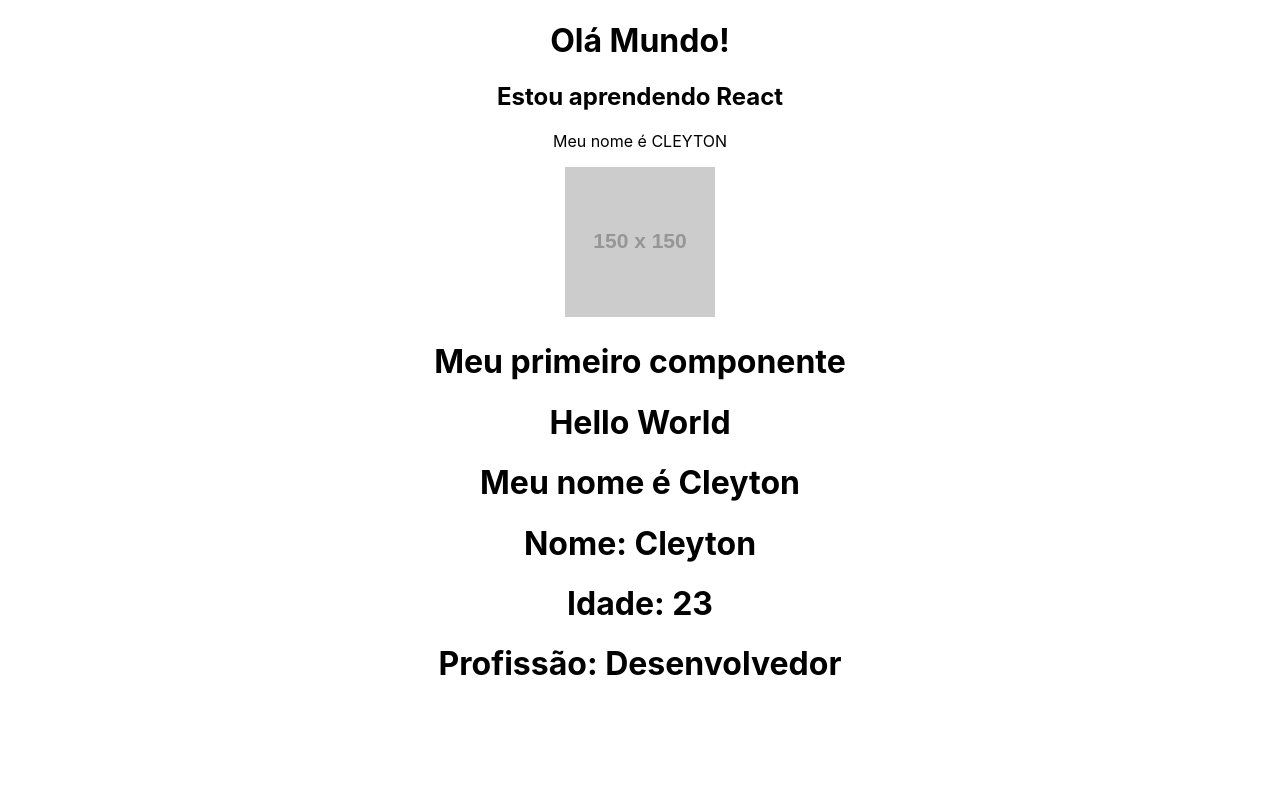
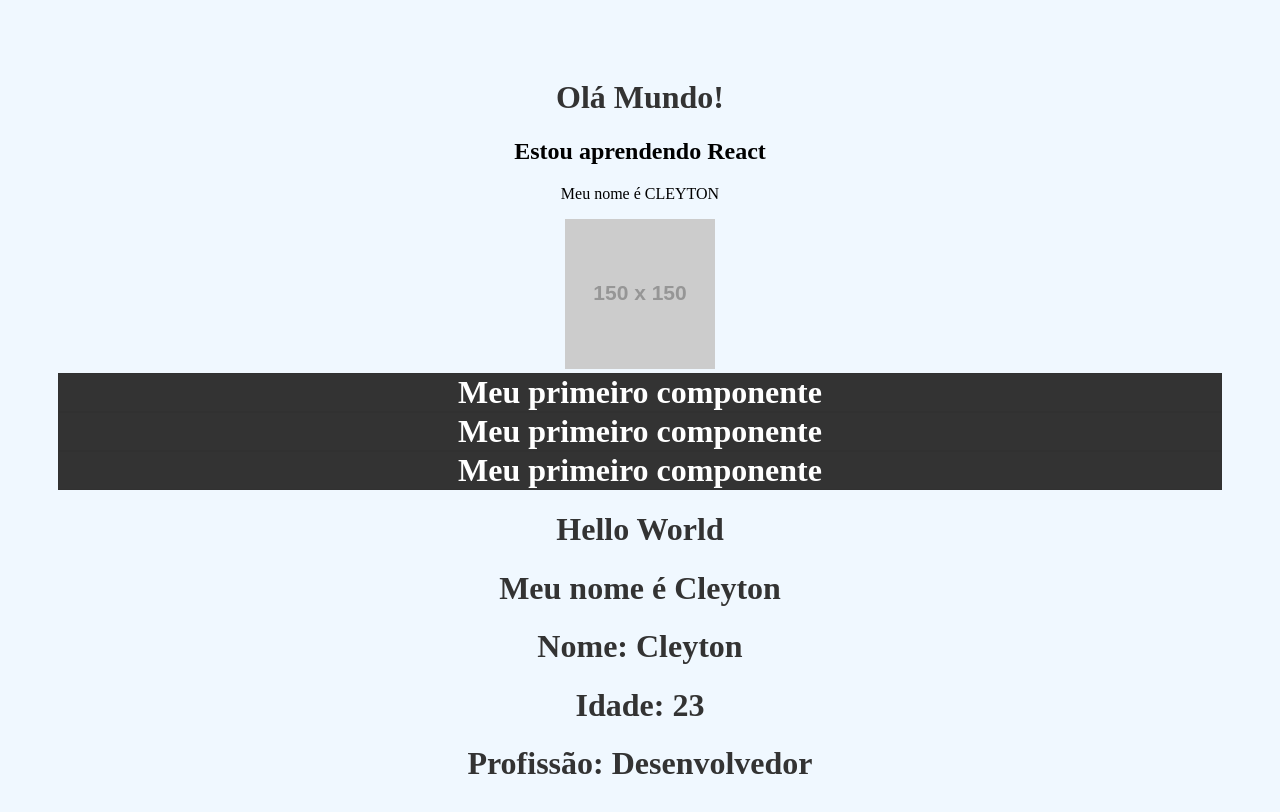
Before and after one commit to cleyton21/react, a React (Create React App) app: page / in a window 1280 px wide. Shown: the top 812 px of the page. Built offline with nearby package versions, Linux system fonts and the light colour scheme.

Commit message:
Css no React

```diff
--- a/src/App.js
+++ b/src/App.js
@@ -2,6 +2,7 @@
 import HelloWorld from './components/HelloWorld';
 import SayMyName from './components/SayMyName';
 import Pessoa from './components/Pessoa';
+import Frase from './components/Frase';
 
 function App() {
 
@@ -17,6 +18,9 @@
      <p>Meu nome é {newName}</p>
      <img src={url} alt={nome} />
 
+     <Frase />
+     <Frase />
+
      <HelloWorld />
      <SayMyName nome={nome} />
      <Pessoa nome="Cleyton" idade={23} profissao="Desenvolvedor" />
--- a/src/components/Frase.js
+++ b/src/components/Frase.js
@@ -1,7 +1,9 @@
+import styles from "./Frase.module.css"
+
 function Frase() {
     return (
-        <div>
-            <h1>Meu primeiro componente</h1>
+        <div className={styles.fraseContainer}>
+            <h1 className={styles.fraseContent}>Meu primeiro componente</h1>
         </div>
     );
 }
--- /dev/null
+++ b/src/components/Frase.module.css
@@ -0,0 +1,12 @@
+.fraseContainer {
+    background-color: #333;
+    border: 1px solid #1111;
+    color: #fff;
+
+}
+
+.fraseContent {
+    background-color: #333;
+    color: #fff;
+    margin: 0;
+}
--- a/src/index.css
+++ b/src/index.css
@@ -1,13 +1,10 @@
 body {
-  margin: 0;
-  font-family: -apple-system, BlinkMacSystemFont, 'Segoe UI', 'Roboto', 'Oxygen',
-    'Ubuntu', 'Cantarell', 'Fira Sans', 'Droid Sans', 'Helvetica Neue',
-    sans-serif;
-  -webkit-font-smoothing: antialiased;
-  -moz-osx-font-smoothing: grayscale;
+  padding: 50px;
+  background-color: aliceblue;
+
 }
 
-code {
-  font-family: source-code-pro, Menlo, Monaco, Consolas, 'Courier New',
-    monospace;
+h1 {
+  text-align: center;
+  color: #333;
 }
```
